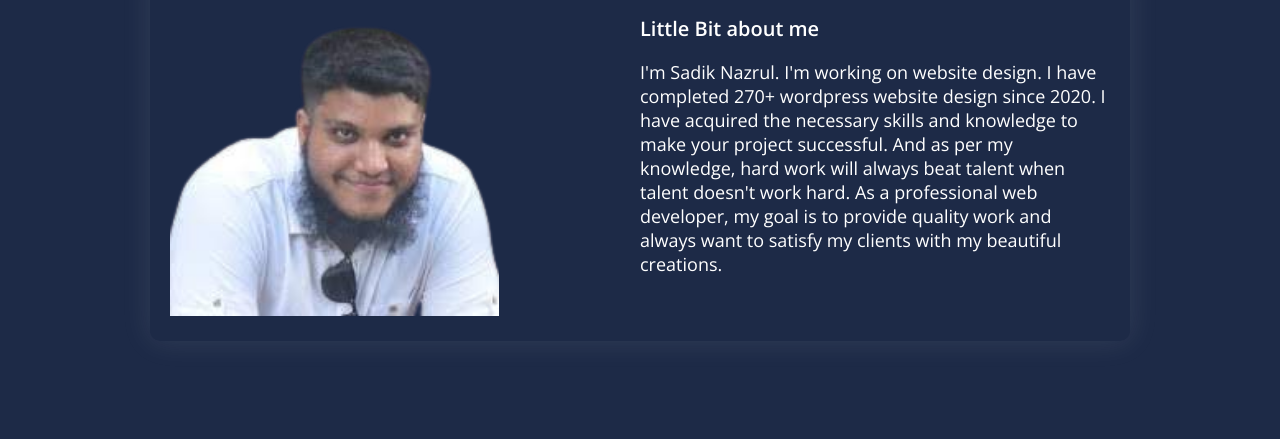
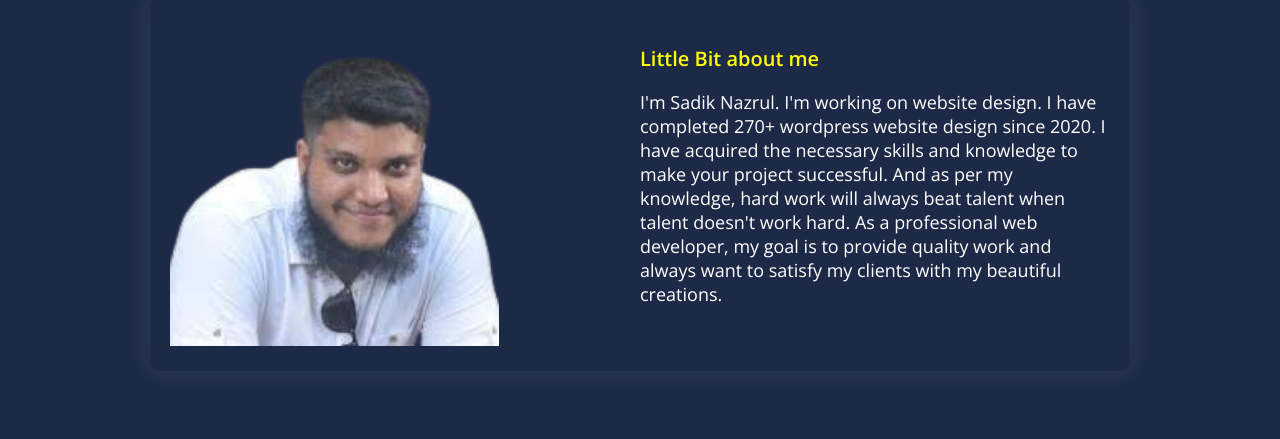
Before and after one commit to sadik-nazrul/pucka-developer, a plain HTML site: page index.html in a window 1280 px wide. Shown: the part 681-1120 px from the top of the page. Before the commit the page ends 1060 px from the top, so only its background shows below. Drawn offline with nearby package versions, Linux system fonts and the light colour scheme.

Commit message:
portfolio

```diff
--- a/style.css
+++ b/style.css
@@ -50,6 +50,7 @@ span{
 /**Second section**/
 .about{
     height: 500px;
+    padding: 30px 0 30px 0;
 }
 .about h2{
     text-align: center;
@@ -73,3 +74,6 @@ span{
 .description{
     width: 50%;
 }
+.description h3{
+    color: yellow;
+}
```
Also changed, not shown: images/Blissful-Living.webp (added), images/Healing-Hands.webp (added), images/Spearfish-Roofing.webp (added), images/Unstoppable.webp (added).
